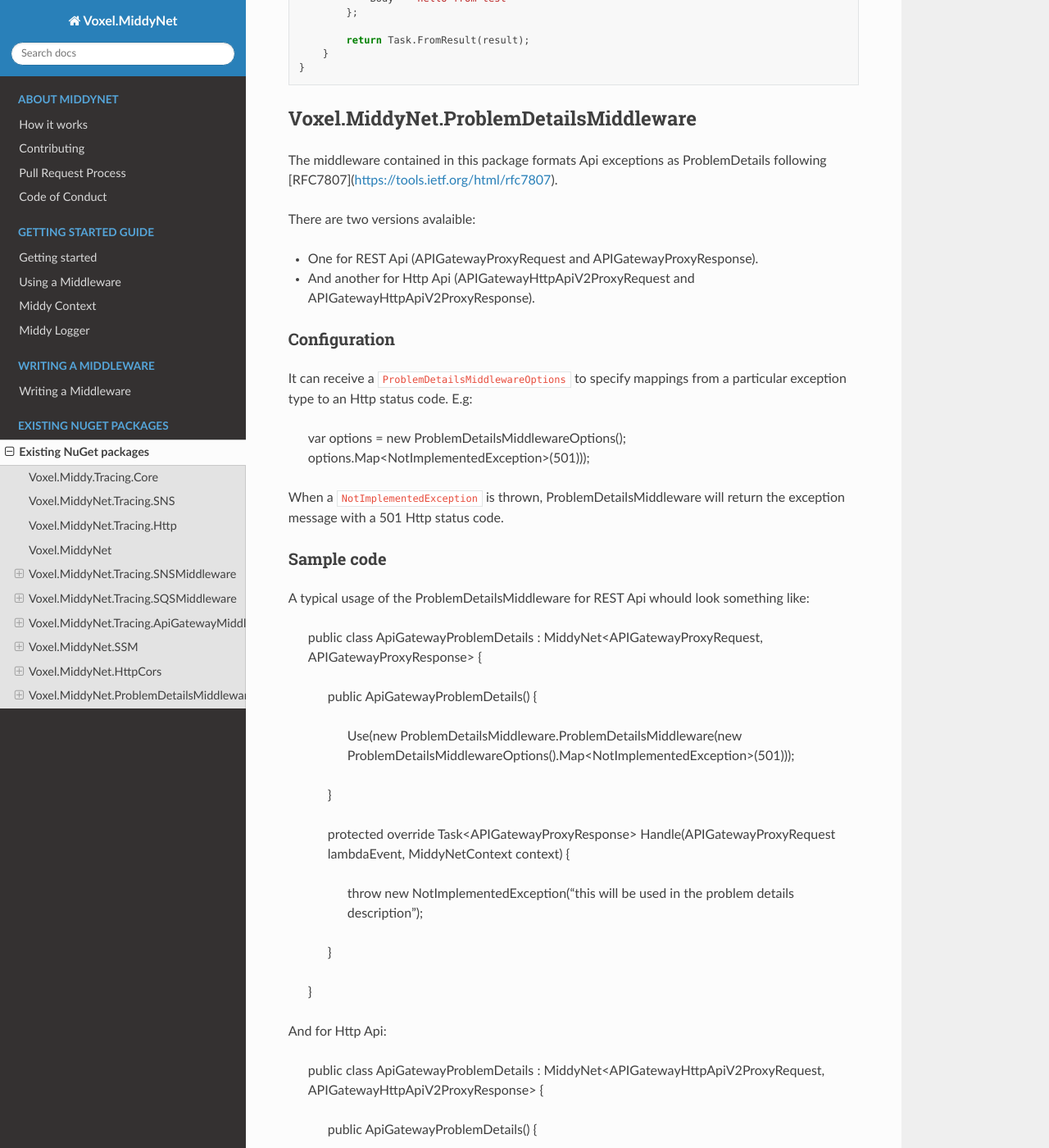
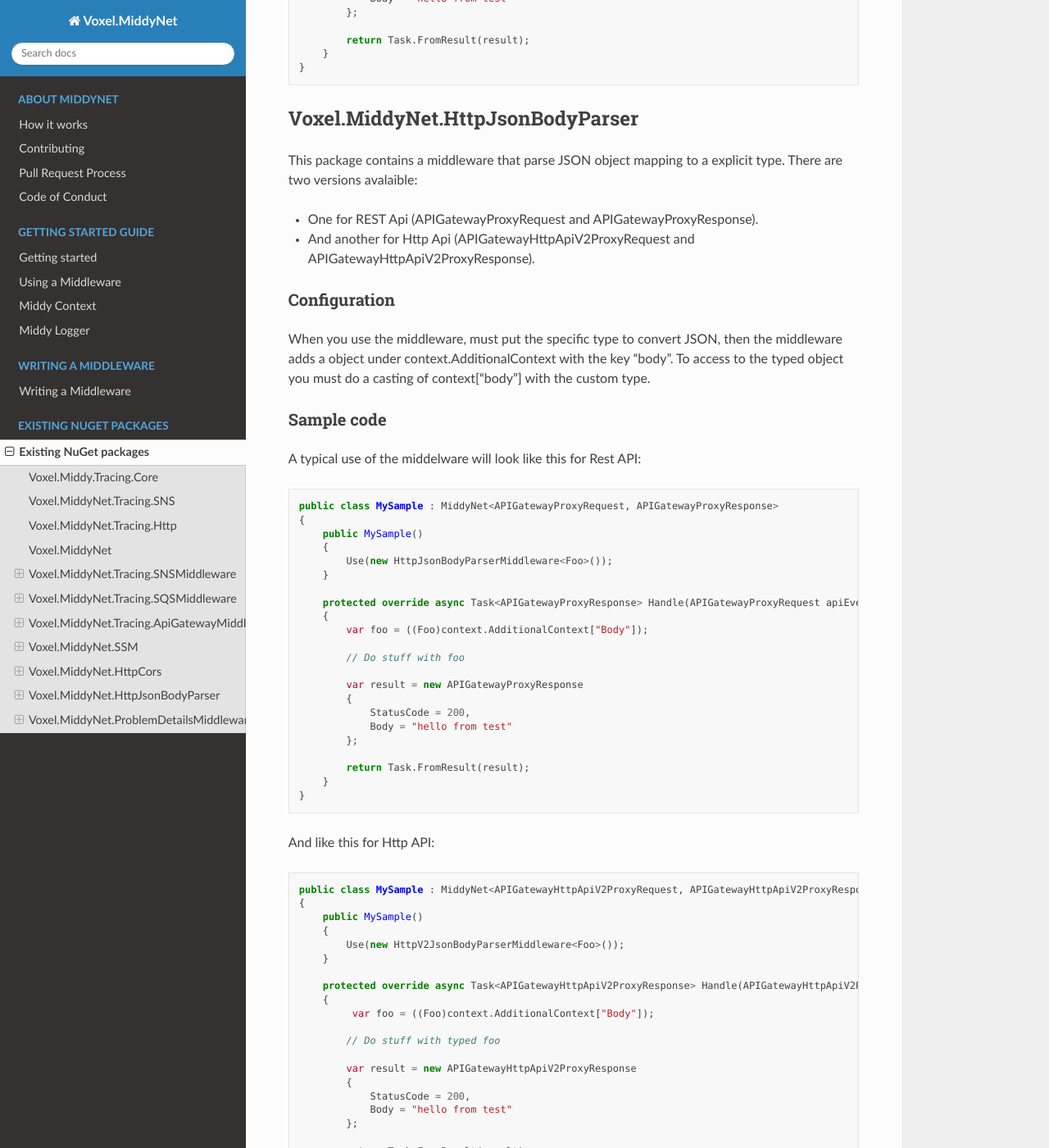
Before and after one commit to VoxelGroup/Voxel.MiddyNet, a Sphinx documentation site: the page built from docs/source/nuget/packages.rst, in a window 1280 px wide and 1400 px high, scrolled down 6263 px. Shown: the whole window at 82% size. Built offline with Sphinx 7.4.7 and the Read the Docs theme 2.0.0, drawn with Linux system fonts in a browser that asks for light colours; pages that are not in the unit, such as notebooks, are missing from menus; some of the changed text lies outside the part shown.

Commit message:
doc: add HttpJsonBodyParser documentation

```diff
--- a/docs/source/nuget/packages.rst
+++ b/docs/source/nuget/packages.rst
@@ -264,6 +264,69 @@ And like this for Http API::
         }
     }
 
+Voxel.MiddyNet.HttpJsonBodyParser
+---------------------------------
+This package contains a middleware that parse JSON object mapping to a explicit type. There are two versions avalaible:
+
+* One for REST Api (APIGatewayProxyRequest and APIGatewayProxyResponse).
+* And another for Http Api (APIGatewayHttpApiV2ProxyRequest and APIGatewayHttpApiV2ProxyResponse).
+
+Configuration
+^^^^^^^^^^^^^
+When you use the middleware, must put the specific type to convert JSON, then the middleware adds a object under context.AdditionalContext with the key "body". To access to the typed object you must do a casting of context["body"] with the custom type.
+
+Sample code
+^^^^^^^^^^^
+A typical use of the middelware will look like this for Rest API::
+
+    public class MySample : MiddyNet<APIGatewayProxyRequest, APIGatewayProxyResponse>
+    {
+        public MySample()
+        {
+            Use(new HttpJsonBodyParserMiddleware<Foo>());
+        }
+
+        protected override async Task<APIGatewayProxyResponse> Handle(APIGatewayProxyRequest apiEvent, MiddyNetContext context)
+        {
+            var foo = ((Foo)context.AdditionalContext["Body"]);
+
+            // Do stuff with foo
+
+            var result = new APIGatewayProxyResponse
+            {
+                StatusCode = 200,
+                Body = "hello from test"
+            };
+
+            return Task.FromResult(result);
+        }
+    }
+
+And like this for Http API::
+
+    public class MySample : MiddyNet<APIGatewayHttpApiV2ProxyRequest, APIGatewayHttpApiV2ProxyResponse>
+    {
+        public MySample()
+        {
+            Use(new HttpV2JsonBodyParserMiddleware<Foo>());
+        }
+
+        protected override async Task<APIGatewayHttpApiV2ProxyResponse> Handle(APIGatewayHttpApiV2ProxyResponse apiEvent, MiddyNetContext context)
+        {
+             var foo = ((Foo)context.AdditionalContext["Body"]);
+
+            // Do stuff with typed foo
+
+            var result = new APIGatewayHttpApiV2ProxyResponse
+            {
+                StatusCode = 200,
+                Body = "hello from test"
+            };
+
+            return Task.FromResult(result);
+        }
+    }
+
 Voxel.MiddyNet.ProblemDetailsMiddleware
 ---------------------------------------
 The middleware contained in this package formats Api exceptions as ProblemDetails following [RFC7807](https://tools.ietf.org/html/rfc7807).
```
